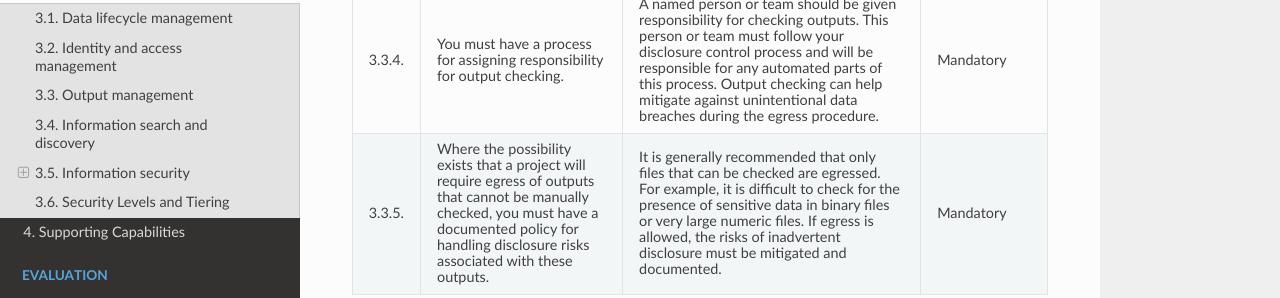
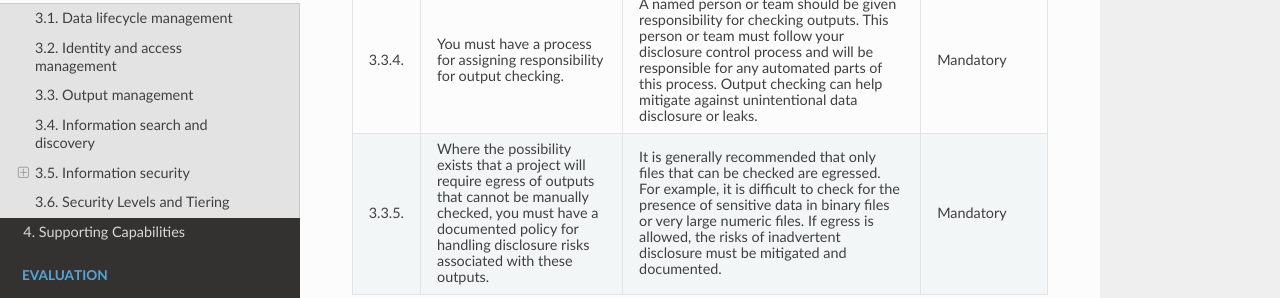
Before and after one commit to sa-tre/satre-specification, a Sphinx documentation site: the page built from docs/source/pillars/data_management.md, in a window 1280 px wide and 900 px high, scrolled down 3287 px. Shown: the part 263-561 px from the top of the window. Built offline with Sphinx 7.4.7 and the Read the Docs theme 2.0.0, drawn with Linux system fonts in a browser that asks for light colours.

Commit message:
Update docs/source/pillars/data_management.md
Co-authored-by: Jim Madge <jmadge@turing.ac.uk>

```diff
--- a/docs/source/pillars/data_management.md
+++ b/docs/source/pillars/data_management.md
@@ -159,7 +159,7 @@ The ability of the TRE operator to ensure outputs are safely published and share
   - You must have a process for assigning responsibility for output checking.
   - A named person or team should be given responsibility for checking outputs.
     This person or team must follow your disclosure control process and will be responsible for any automated parts of this process.
-    Output checking can help mitigate against unintentional data breaches during the egress procedure.
+    Output checking can help mitigate against unintentional data disclosure or leaks.
   - Mandatory
 * - 3.3.5.
   - Where the possibility exists that a project will require egress of outputs that cannot be manually checked, you must have a documented policy for handling disclosure risks associated with these outputs.
```
